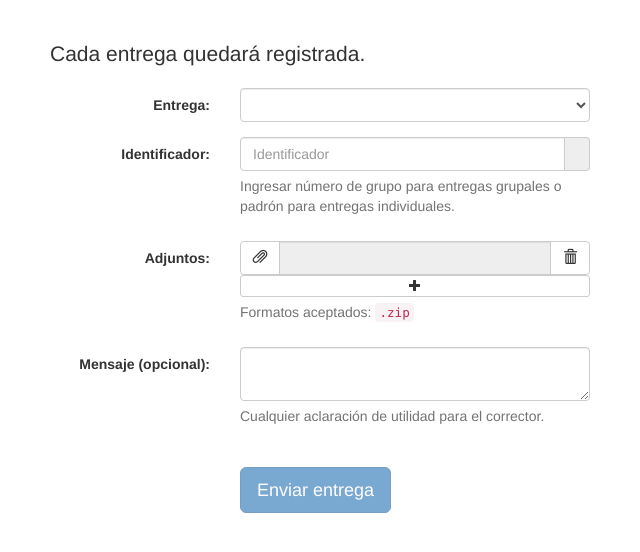
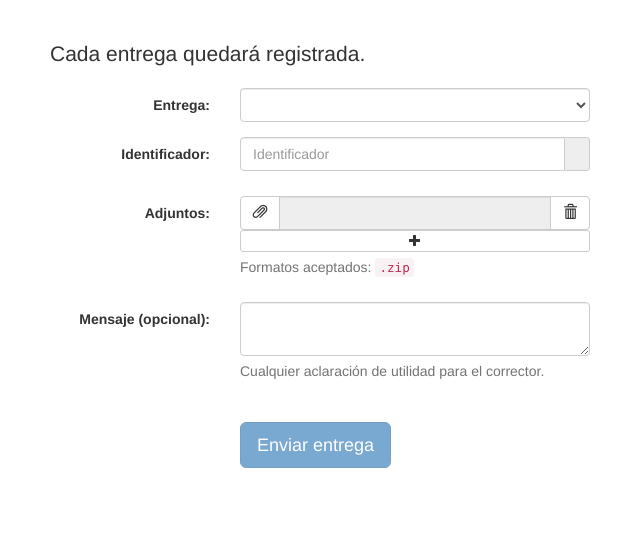
Before and after one commit to dato/algo2_sistema_entregas, a Flask app: template templates/index.html in a window 1280 px wide. Shown: the part 51-603 px from the top of the page, without its empty margins (35-675 px from the left). Run offline with Flask 2, Linux system fonts and the light colour scheme; the template is opened without the code that fills it: most values are stand-ins (such as "Sample title", 1, 10 or a date in 2020); parts of the project's set-up code (start-up, migrations or seed data) failed here and were passed over; some libraries are stand-ins or nearby versions.

Commit message:
Fixes en JavaScript y HTML.

```diff
--- a/templates/base.html
+++ b/templates/base.html
@@ -36,5 +36,6 @@
 
     <script src="https://ajax.googleapis.com/ajax/libs/jquery/1.11.0/jquery.min.js"></script>
     <script src="//netdna.bootstrapcdn.com/bootstrap/3.1.1/js/bootstrap.min.js"></script>
+</body>
 </html>
 {% endautoescape %}
--- a/templates/index.html
+++ b/templates/index.html
@@ -25,7 +25,7 @@ Cada entrega quedará registrada.
       </select>
     </div>
   </div>
-  <div class="form-group" id="fg_padron">
+  <div class="form-group" id="fg_identificador">
     <label for="identificador" class="col-xs-2 control-label">Identificador:</label>
     <div class="col-xs-4">
       <div class="input-group">
@@ -33,7 +33,6 @@ Cada entrega quedará registrada.
         <span class="input-group-addon"></span>
       </div>
       <p class="help-block">
-        Ingresar número de grupo para entregas grupales o padrón para entregas individuales.
       </p>
     </div>
   </div>
@@ -74,7 +73,7 @@ Cada entrega quedará registrada.
 <script>
 document.addEventListener("DOMContentLoaded", function() {
   $('#tp').on('input', validate);
-  $('#padron').on('input', validate);
+  $('#identificador').on('input', validate);
 
   addFileInput();
   $('#add_file').on('click', addFileInput);
@@ -160,36 +159,33 @@ function validateTP() {
   }
 
   if (entregas[tp] === 'i') { // individual
-    $('#fg_padron label').html('Padrón:');
-    $('#fg_padron .help-block').html('Número de padrón:');
-    $('#padron').attr('placeholder', 'Padrón');
+    $('#fg_identificador label').html('Padrón:');
+    $('#fg_identificador .help-block').html('Número de padrón:');
+    $('#identificador').attr('placeholder', 'Padrón');
   } else { // grupal
-    $('#fg_padron label').html('Padrón o grupo:');
-    $('#fg_padron .help-block').html('Número de padrón de algún integrante o identificador del grupo (ejemplo: "G04"):');
-    $('#padron').attr('placeholder', 'Padrón o grupo');
+    $('#fg_identificador label').html('Padrón o grupo:');
+    $('#fg_identificador .help-block').html('Número de padrón o identificador del grupo (ejemplo: "G04"):');
+    $('#identificador').attr('placeholder', 'Padrón o número de grupo');
   }
 
   return tp;
 }
 
 function validatePadron(tp) {
-  var input = $('#padron');
+  var input = $('#identificador');
   var padron = validateAlNum(input);
 
   if(!padron) {
+    input.parent().find('span').html('');
+    input.parent().toggleClass('has-success', false);
     return false;
   }
 
   var valid = false;
   var corrector = null;
-  if (entregas[tp] === 'g') { // grupal
-    if (grupos[padron]) {
-      padron = grupos[padron];
-    }
-  }
 
-  if (padron in correctores && correctores[padron][tp]) {
-    corrector = correctores[padron][tp];
+  if (padron in correctores && correctores[padron]) {
+    corrector = correctores[padron];
     valid = true;
   }
 
@@ -220,7 +216,7 @@ function validateAlNum(el) {
   if (el.length === 0) {
     return false;
   }
-  var value = el.val().trim().toUpperCase();
+  var value = el.val().trim();
   var valid = /^[\d\w]+$/.test(value);
   return valid ? value : false;
 }
```
Lines whose indentation alone changed are shown as unchanged.
